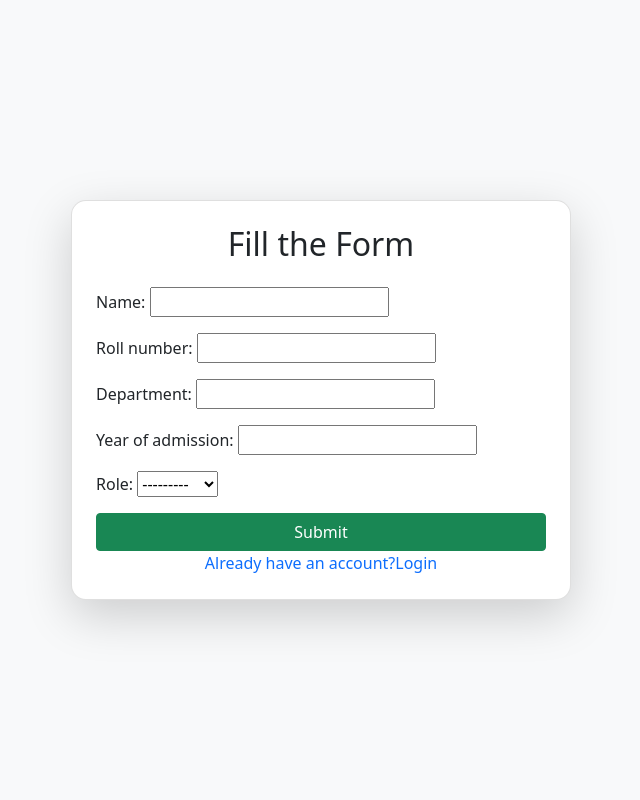
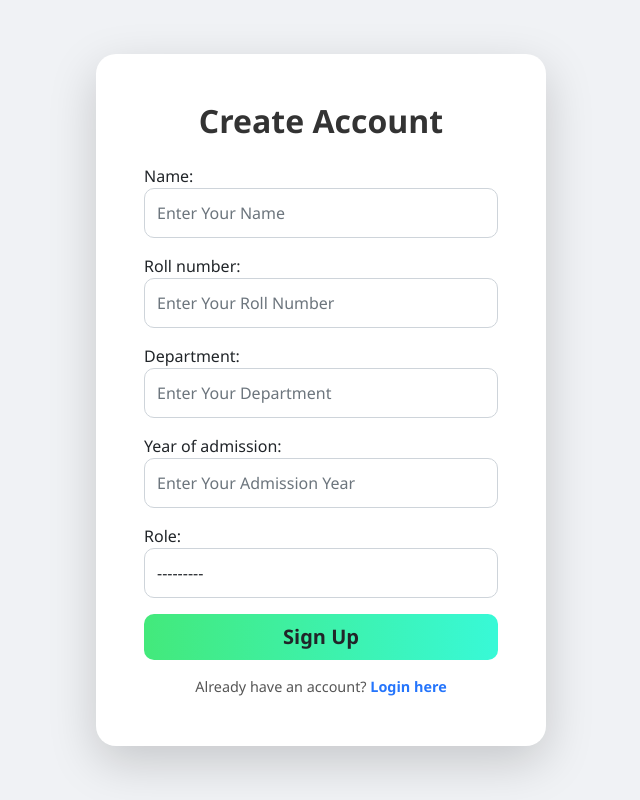
Before and after one commit to MohammedAshfaquem/django_std_mgmt, a Django app: page /register/ in a window 1280 px wide. Shown: the whole page, without its empty margins (319-959 px from the left). Run offline with Django 5.2, Linux system fonts and the light colour scheme.

Commit message:
w4 review

```diff
--- a/std_mgmt/app/forms.py
+++ b/std_mgmt/app/forms.py
@@ -4,9 +4,69 @@ from .models import Profile,Student
 class ProfileForm(forms.ModelForm):
     class Meta:
         model = Profile
-        fields = ['name','roll_number','department','year_of_admission','role']
+        fields = ['name', 'roll_number', 'department', 'year_of_admission', 'role']
+        widgets = {
+            'name': forms.TextInput(attrs={
+                'class': 'form-control',
+                'placeholder': 'Enter Your Name'
+            }),
+            'roll_number': forms.NumberInput(attrs={
+                'class': 'form-control',
+                'placeholder': 'Enter Your Roll Number'
+            }),
+            'department': forms.TextInput(attrs={
+                'class': 'form-control',
+                'placeholder': 'Enter Your Department'
+            }),
+            'year_of_admission': forms.NumberInput(attrs={
+                'class': 'form-control',
+                'placeholder': 'Enter Your Admission Year'
+            }),
+            'role': forms.Select(attrs={
+                'class': 'form-control'
+            })
+        }
+
 
 class StudentForm(forms.ModelForm):
     class Meta:
         model = Student
-        fields = ['name', 'roll_number', 'email', 'department', 'year_of_admission', 'date_of_birth','profile_pic']
+        fields = [
+            'name',
+            'roll_number',
+            'email',
+            'department',
+            'year_of_admission',
+            'date_of_birth',
+            'profile_pic'
+        ]
+        widgets = {
+            "name": forms.TextInput(attrs={
+                "class": "form-control",
+                "placeholder": "Enter student name"
+            }),
+            "roll_number": forms.TextInput(attrs={
+                "class": "form-control",
+                "placeholder": "Enter roll number"
+            }),
+           "department": forms.TextInput(attrs={
+           "class": "form-control",
+           "placeholder": "Enter department",
+           "list": "department-options"
+            }),
+            "year_of_admission": forms.NumberInput(attrs={
+                "class": "form-control",
+                "placeholder": "2025"
+            }),
+            "date_of_birth": forms.DateInput(attrs={
+                "type": "date",
+                "class": "form-control"
+            }),
+            "email": forms.EmailInput(attrs={
+                "class": "form-control",
+                "placeholder": "Enter email"
+            }),
+            "profile_pic": forms.FileInput(attrs={
+                "class": "form-control"
+            }),
+        }
--- a/std_mgmt/app/models.py
+++ b/std_mgmt/app/models.py
@@ -1,5 +1,4 @@
 from django.db import models
-from django.contrib.auth.models import User
 
 class Profile(models.Model):
     name = models.CharField(max_length=30,null=False, blank=False)
@@ -11,21 +10,17 @@ class Profile(models.Model):
     def __str__(self):
         return self.name
 
-
-
 class Student(models.Model):
-    profile = models.ForeignKey(Profile, on_delete=models.CASCADE, related_name="students")
+    profile = models.ForeignKey(Profile, on_delete=models.CASCADE,)
     name = models.CharField(max_length=100)
     roll_number = models.CharField(max_length=20,unique=True)
     email = models.EmailField(unique=True)
     department = models.CharField(max_length=50)
     year_of_admission = models.IntegerField()
     date_of_birth = models.DateField(null=True, blank=True)
-    profile_pic = models.ImageField(upload_to="student_pics/", null=True, blank=True)  # 👈 added
-
+    profile_pic = models.ImageField(upload_to="student_pics/", null=True, blank=True)
 
     def __str__(self):
         return f"{self.name} ({self.roll_number})"
 
-
 # Create your models here.
--- a/std_mgmt/app/templates/register.html
+++ b/std_mgmt/app/templates/register.html
@@ -3,26 +3,81 @@
 <head>
   <meta charset="UTF-8">
   <meta name="viewport" content="width=device-width, initial-scale=1.0">
-  <title>Form Page</title>
+  <title>Create Account</title>
   <link href="https://cdn.jsdelivr.net/npm/bootstrap@5.1.3/dist/css/bootstrap.min.css" rel="stylesheet">
+
+  <style>
+    body {
+      min-height: 100vh;
+      display: flex;
+      justify-content: center;
+      align-items: center;
+      font-family: 'Segoe UI', sans-serif;
+      background: #f0f2f5;
+    }
+    .card {
+      border-radius: 20px;
+      border: none;
+      width: 450px;
+      background: #ffffff;
+    }
+    .form-control {
+      border-radius: 10px;
+      padding: 12px;
+    }
+    .btn-custom {
+      background: linear-gradient(90deg, #43e97b, #38f9d7);
+      border: none;
+      border-radius: 10px;
+      font-weight: 600;
+      transition: transform 0.2s ease-in-out;
+    }
+    .btn-custom:hover {
+      transform: scale(1.05);
+      background: linear-gradient(90deg, #38f9d7, #43e97b);
+    }
+    .form-header {
+      font-weight: 700;
+      color: #333;
+    }
+    .link-text {
+      color: #555;
+      font-size: 0.9rem;
+    }
+    .link-text a {
+      color: #2575fc;
+      font-weight: 600;
+      text-decoration: none;
+    }
+    .link-text a:hover {
+      text-decoration: underline;
+    }
+  </style>
 </head>
-<body class="bg-light d-flex justify-content-center align-items-center vh-100">
+<body>
 
-  <div class="card shadow-lg p-4" style="width: 500px; border-radius: 15px;">
-    <h2 class="text-center mb-4">Fill the Form</h2>
+  <div class="card shadow-lg p-5">
+    <h2 class="text-center mb-4 form-header">Create Account</h2>
 
-    <form method="POST">
+    <form method="POST" enctype="multipart/form-data">
       {% csrf_token %}
 
-      <div class="mb-3">
-        {{ form.as_p }}
+      {% for field in form %}
+        <div class="mb-3">
+          {{ field.label_tag }}
+          {{ field }}
+          {% if field.errors %}
+            <div class="text-danger small">{{ field.errors }}</div>
+          {% endif %}
+        </div>
+      {% endfor %}
+
+      <div class="d-grid">
+        <button type="submit" class="btn btn-custom btn-lg">Sign Up</button>
       </div>
 
-      <div class="d-grid">
-        <button type="submit" class="btn btn-success">Submit</button>
-      </div>
-      <div class="text-center">
-        <a href="{% url 'login' %}" class="text-decoration-none">Already have an account?Login </a>
+      <div class="text-center mt-3 link-text">
+        Already have an account? <a href="{% url 'login' %}">Login here</a>
       </div>
     </form>
   </div>
--- a/std_mgmt/app/urls.py
+++ b/std_mgmt/app/urls.py
@@ -4,6 +4,8 @@ urlpatterns = [
     path('',views.home_view,name='home'),
     path('register/',views.Register,name='register'),
     path('login/',views.Login,name='login'),
+    path("profile/", views.profile_view, name="profile_view"),
+    path("profile/edit/<int:pk>/", views.profile_edit, name="profile_edit"),
     path('students/', views.student_list, name='student_list'),
     path('students/create/', views.student_create, name='student_create'),
     path('students/<int:pk>/edit/', views.student_edit, name='student_edit'),
--- a/std_mgmt/app/views.py
+++ b/std_mgmt/app/views.py
@@ -2,28 +2,25 @@ from django.shortcuts import render,redirect,get_object_or_404
 from .forms import ProfileForm,StudentForm
 from .models import Profile,Student
 from django.contrib import messages
-from django.db.models import Q
+from  django.db.models import Q
 from django.core.paginator import Paginator
-
-
 
 
 def Register(request):
     if request.method == "POST":
         form = ProfileForm(request.POST)
         if form.is_valid():
-            form.save()
+            user = form.save()
+            request.session['user_id'] = user.id
             return redirect('home')
     else:
         form = ProfileForm()
     return render(request,'register.html',{'form':form})
 
-
 def Login(request):
     if request.method == "POST":
         name = request.POST.get('name')
         roll_number = request.POST.get('roll_number')
-
         try:
             user = Profile.objects.get(roll_number=roll_number)
             if user.name == name:
@@ -33,24 +30,37 @@ def Login(request):
                 messages.error(request, "Invalid name for this roll number.")
         except Profile.DoesNotExist:
             messages.error(request, "Invalid user. Please check your roll number.")
-
         return redirect('login')
-
     return render(request, 'login.html')
 
 def logout(request):
     request.session.flush()
     return redirect('login')
 
-
 def home_view(request):
     return render(request,'base.html',)
 
+def profile_view(request,):
+    user_id = request.session.get('user_id')
+    user = Profile.objects.get(id=user_id)
+    return render(request, "profile.html", {"user": user})
+
+def profile_edit(request, pk):
+    profile = get_object_or_404(Profile, id=pk)
+    if request.method == "POST":
+        form = ProfileForm(request.POST, instance=profile)
+        if form.is_valid():
+            form.save()
+            return redirect("profile_view")
+    else:
+        form = ProfileForm(instance=profile)
+    return render(request, "profile_edit.html", {"form": form})
 
 def student_list(request):
     user_id = request.session.get('user_id')
     current_user = get_object_or_404(Profile, id=user_id)
     students = Student.objects.filter(profile=current_user)
+
     query = request.GET.get('q')
     if query:
         students = students.filter(
@@ -69,15 +79,12 @@ def student_list(request):
         'page_obj': page_obj,
     })
 
-
-
-
 def student_create(request):
     user_id = request.session.get('user_id')
     current_user = get_object_or_404(Profile, id=user_id)
 
     if request.method == "POST":
-        form = StudentForm(request.POST, request.FILES)  # 👈 request.FILES added
+        form = StudentForm(request.POST, request.FILES)
         if form.is_valid():
             student = form.save(commit=False)
             student.profile = current_user
@@ -88,11 +95,10 @@ def student_create(request):
         form = StudentForm()
     return render(request, 'student_create.html', {'form': form})
 
-
 def student_edit(request, pk):
     student = get_object_or_404(Student, pk=pk)
     if request.method == "POST":
-        form = StudentForm(request.POST, request.FILES, instance=student)  # 👈 request.FILES added
+        form = StudentForm(request.POST, request.FILES, instance=student)
         if form.is_valid():
             form.save()
             messages.success(request, "Student updated successfully!")
@@ -100,9 +106,6 @@ def student_edit(request, pk):
     else:
         form = StudentForm(instance=student)
     return render(request, 'student_edit.html', {'form': form})
-
-
-
 
 def student_delete(request, pk):
     student = get_object_or_404(Student, pk=pk)
@@ -115,4 +118,5 @@ def student_delete(request, pk):
 def student_detail(request, pk):
     student = get_object_or_404(Student, pk=pk)
     return render(request, 'student_detail.html', {'student': student})
+
 # Create your views here.
--- a/std_mgmt/std_mgmt/settings.py
+++ b/std_mgmt/std_mgmt/settings.py
@@ -102,6 +102,7 @@ AUTH_PASSWORD_VALIDATORS = [
 
 MEDIA_URL = '/media/'
 MEDIA_ROOT = os.path.join(BASE_DIR, 'media')
+
 # Internationalization
 # https://docs.djangoproject.com/en/5.2/topics/i18n/
 
```
Also changed, not shown: std_mgmt/app/templates/base.html (+41 -15 lines), std_mgmt/app/templates/forgot_password.html (deleted, +0 -23 lines), std_mgmt/app/templates/login.html (+53 -9 lines), std_mgmt/app/templates/profile.html (added, +21 -0 lines), std_mgmt/app/templates/profile_edit.html (added, +13 -0 lines), std_mgmt/app/templates/student_create.html (+31 -7 lines), std_mgmt/app/templates/student_list.html (+11 -12 lines), std_mgmt/db.sqlite3, std_mgmt/media/student_pics/favicon_2.png (added).
